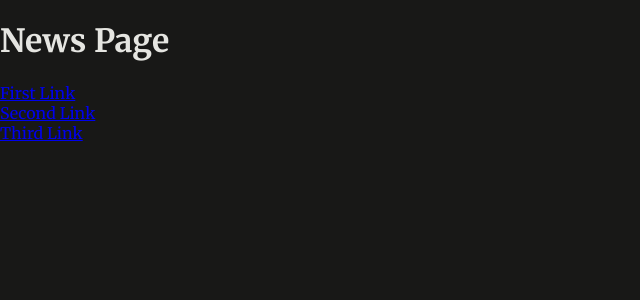
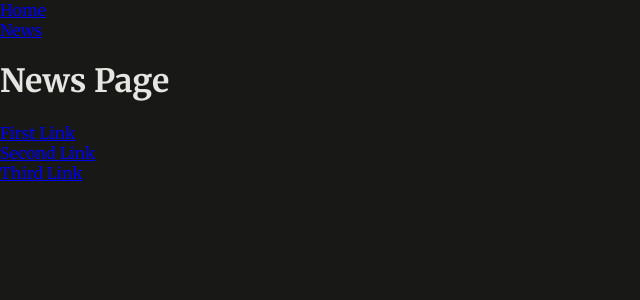
Before and after one commit to CyrusL06/NewsDetail-NextjsPractice, a Next.js app: page /news in a window 1280 px wide. Shown: the top 300 px of the page, without its empty margins (0-640 px from the left). Built offline with nearby package versions, Linux system fonts and the light colour scheme.

Commit message:
Added Header in nested layout

```diff
--- a/app/layout.js
+++ b/app/layout.js
@@ -1,4 +1,5 @@
 import './globals.css';
+import MainHeader from '@/components/main-header'
 
 export const metadata = {
   title: 'Next.js Page Routing & Rendering',
@@ -8,7 +9,10 @@
 export default function RootLayout({ children }) {
  return (
     <html lang="en">
-      <body>{children}</body>
+      <body>
+        <MainHeader/>
+        {children}
+      </body>
     </html>
   )
 }
--- /dev/null
+++ b/components/main-header.js
@@ -0,0 +1,13 @@
+import Link from "next/link";
+
+    export default function Header(){
+        return (
+            <header>
+                <ul>
+                    <li><Link href="/" >Home</Link> </li>
+                    <li><Link href="/news" >News</Link> </li>
+
+                </ul>
+            </header>
+        )
+    }
```
